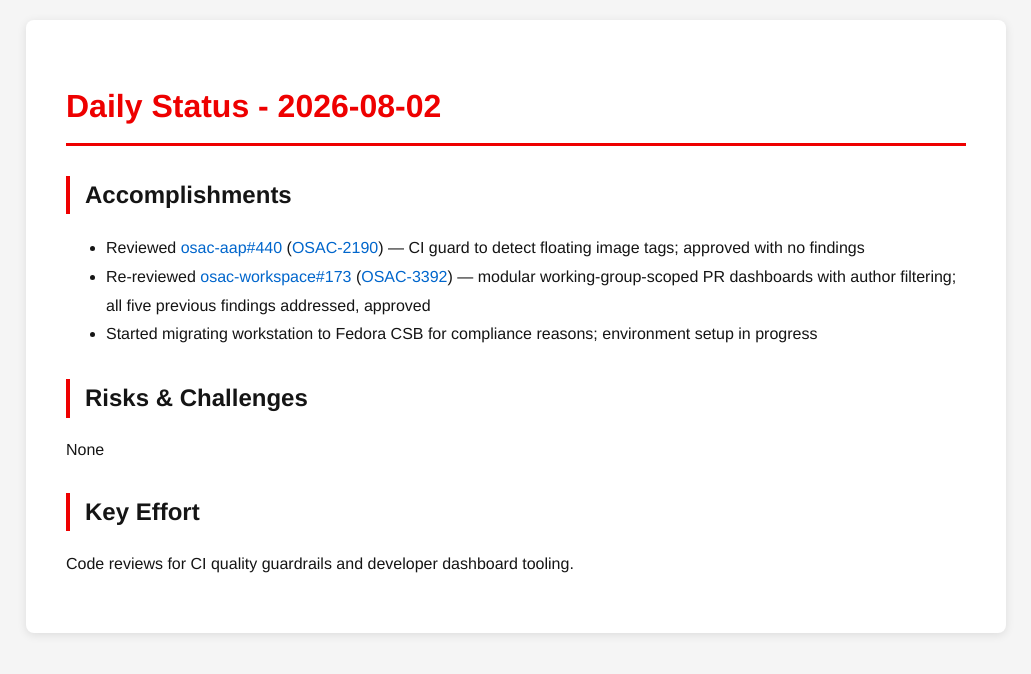
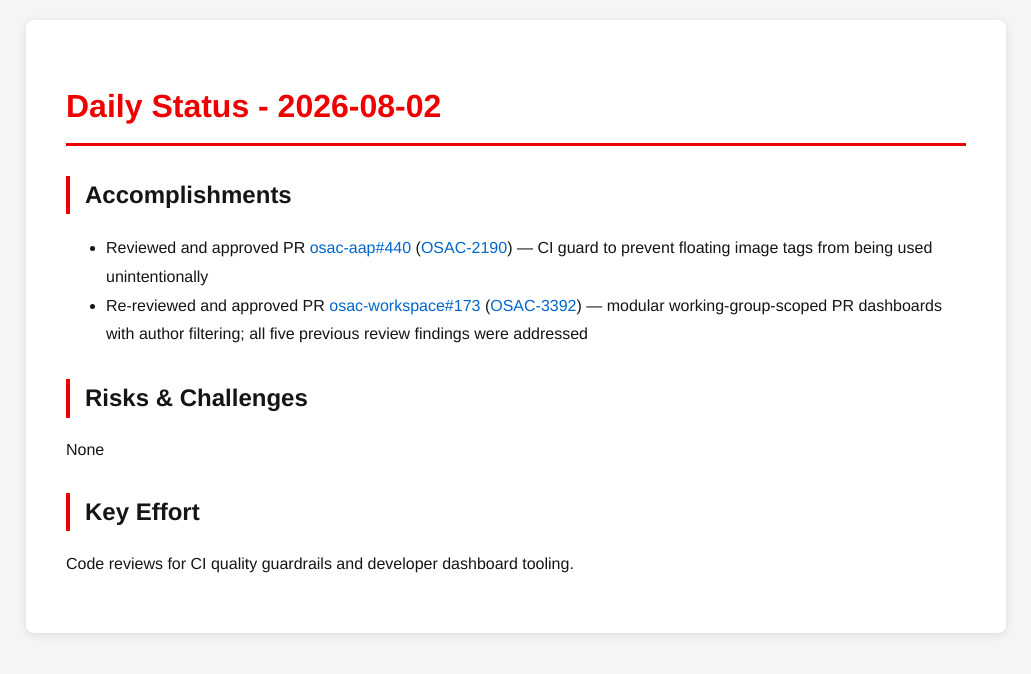
Before and after one commit to tzvatot/daily-status, a Jekyll site: the page built from 2026-08-02.md, in a window 1280 px wide. Shown: the top 674 px of the page, without its empty margins (124-1155 px from the left). Built offline with Jekyll 4.4.1, drawn with Linux system fonts in a browser that asks for light colours.

Commit message:
Daily status update - 2026-08-02

```diff
--- a/2026-08-02.md
+++ b/2026-08-02.md
@@ -7,9 +7,8 @@
 # Daily Status - 2026-08-02
 
 ## Accomplishments
-- Reviewed [osac-aap#440](https://github.com/osac-project/osac-aap/pull/440) ([OSAC-2190](https://redhat.atlassian.net/browse/OSAC-2190)) — CI guard to detect floating image tags; approved with no findings
-- Re-reviewed [osac-workspace#173](https://github.com/osac-project/osac-workspace/pull/173) ([OSAC-3392](https://redhat.atlassian.net/browse/OSAC-3392)) — modular working-group-scoped PR dashboards with author filtering; all five previous findings addressed, approved
-- Started migrating workstation to Fedora CSB for compliance reasons; environment setup in progress
+- Reviewed and approved PR [osac-aap#440](https://github.com/osac-project/osac-aap/pull/440) ([OSAC-2190](https://redhat.atlassian.net/browse/OSAC-2190)) — CI guard to prevent floating image tags from being used unintentionally
+- Re-reviewed and approved PR [osac-workspace#173](https://github.com/osac-project/osac-workspace/pull/173) ([OSAC-3392](https://redhat.atlassian.net/browse/OSAC-3392)) — modular working-group-scoped PR dashboards with author filtering; all five previous review findings were addressed
 
 ## Risks & Challenges
 None
```
